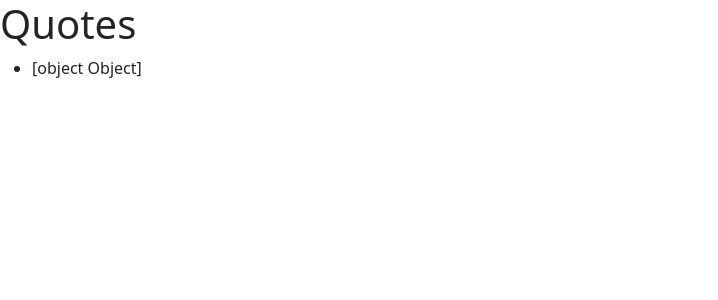
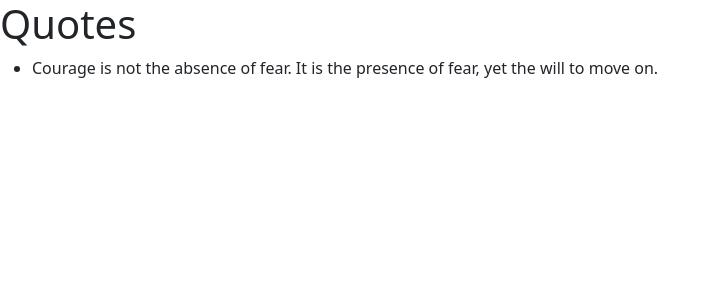
Before and after one commit to JosephatNgugi/solidQuotesApp, an Angular app: page / in a window 1280 px wide. Shown: the top 300 px of the page, without its empty margins (0-718 px from the left). Built offline with nearby package versions, Linux system fonts and the light colour scheme.

Commit message:
add quotes-detail component and a show author function

```diff
--- a/src/app/app.module.ts
+++ b/src/app/app.module.ts
@@ -4,11 +4,13 @@ import { BrowserModule } from '@angular/platform-browser';
 import { AppRoutingModule } from './app-routing.module';
 import { AppComponent } from './app.component';
 import { QuotesComponent } from './quotes/quotes.component';
+import { QuotesDetailComponent } from './quotes/quotes-detail/quotes-detail.component';
 
 @NgModule({
   declarations: [
     AppComponent,
-    QuotesComponent
+    QuotesComponent,
+    QuotesDetailComponent
   ],
   imports: [
     BrowserModule,
--- a/src/app/quote.ts
+++ b/src/app/quote.ts
@@ -1,11 +1,25 @@
 export class Quote {
-    id!: number;
-    quote!: string;
-    upvote!: number;
-    downvote!: number;
-    constructor(id:number, quote:string, upvote:number, downvote:number){
-        // this.id = id,
-        // this.quote = quote,
+  showAuthor: boolean;
 
-    }
+  id: number;
+  quote: string;
+  upvote: number;
+  downvote: number;
+  author: string;
+
+  constructor(
+    id: number,
+    quote: string,
+    upvote: number,
+    downvote: number,
+    author: string
+  ) {
+    (this.id = id),
+      (this.quote = quote),
+      (this.upvote = upvote),
+      (this.downvote = downvote),
+      (this.author = author);
+
+    this.showAuthor = false;
+  }
 }
--- /dev/null
+++ b/src/app/quotes/quotes-detail/quotes-detail.component.html
@@ -0,0 +1 @@
+<p>{{inQuote.author}</p>
--- /dev/null
+++ b/src/app/quotes/quotes-detail/quotes-detail.component.ts
@@ -0,0 +1,15 @@
+// import { Quote } from '@angular/compiler';
+import { Component, Input, OnInit } from '@angular/core';
+import { Quote } from 'src/app/quote';
+
+@Component({
+  selector: 'app-quotes-detail',
+  templateUrl: './quotes-detail.component.html',
+  styleUrls: ['./quotes-detail.component.css'],
+})
+export class QuotesDetailComponent implements OnInit {
+  @Input() inQuote!: Quote;
+  constructor() {}
+
+  ngOnInit(): void {}
+}
--- a/src/app/quotes/quotes.component.html
+++ b/src/app/quotes/quotes.component.html
@@ -1,6 +1,6 @@
 <h1>{{title}}</h1>
-<div>
+<div *ngFor=" let quote of userquotes ">
     <ul>
-        <li>{{userquotes}}</li>
+        <li>{{quote.quote}}.</li>
     </ul>
 </div>
--- a/src/app/quotes/quotes.component.ts
+++ b/src/app/quotes/quotes.component.ts
@@ -4,18 +4,25 @@ import { Quote } from '../quote';
 @Component({
   selector: 'app-quotes',
   templateUrl: './quotes.component.html',
-  styleUrls: ['./quotes.component.css']
+  styleUrls: ['./quotes.component.css'],
 })
 export class QuotesComponent implements OnInit {
-  title = 'Quotes'
+  title = 'Quotes';
 
-  userquotes:Quote[] =[
-    new Quote(1, "Courage is not the absence of fear. It is the presence of fear, yet the will to move on", 1,0)
-  ]
+  userquotes: Quote[] = [
+    new Quote(
+      1,
+      'Courage is not the absence of fear. It is the presence of fear, yet the will to move on',
+      1,
+      0,
+      'Nelson Mandela'
+    ),
+  ];
 
-  constructor() { }
+  toggleDetails(index:number){
+    this.userquotes[index].showAuthor = this.userquotes[index].showAuthor;
+  }
+  constructor() {}
 
-  ngOnInit(): void {
-  }
-
+  ngOnInit(): void {}
 }
```
Also changed, not shown: src/app/quotes/quotes-detail/quotes-detail.component.css (added), 1 other file (tests, documents, lock files or other folders).
